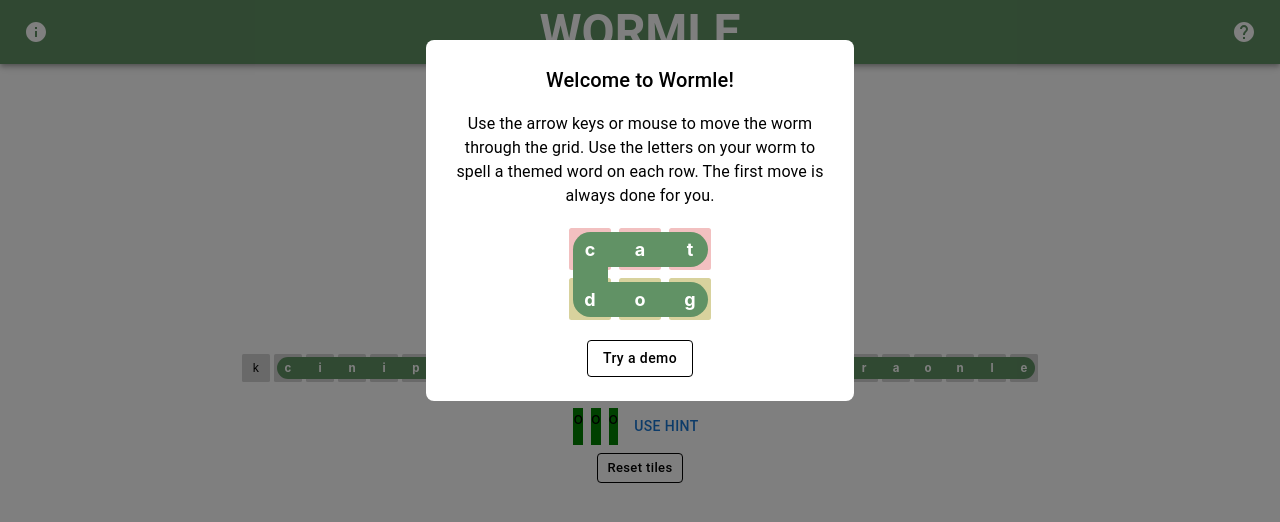
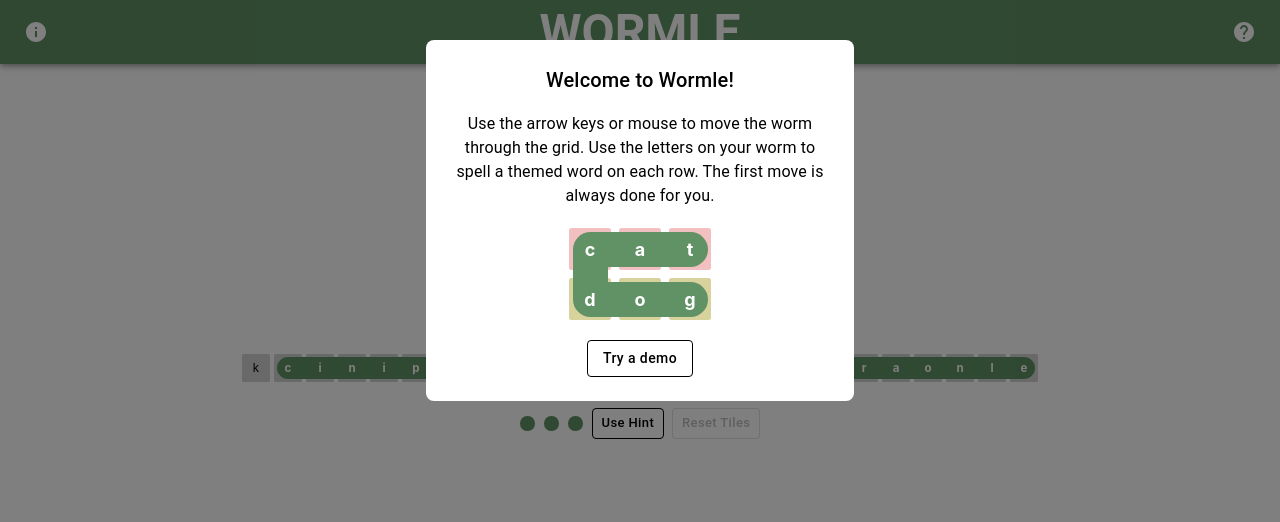
Before and after one commit to evarae/wormle, a React (Create React App) app: page / in a window 1280 px wide. Shown: the top 522 px of the page. Built offline with nearby package versions, Linux system fonts and the light colour scheme.

Commit message:
Make hints remaining look nicer, add hints used to statistic request

```diff
--- a/src/components/App.css
+++ b/src/components/App.css
@@ -46,17 +46,16 @@
   }
 }
 
-.center-button{
-  .MuiButton-root{
+.MuiButton-root.MuiButton-outlinedPrimary {
   text-transform: none;
   background-color: var(--secondary-color);
   color: black;
   border-color: black;
 }
-  .MuiButton-root:hover{
+
+.MuiButton-root.MuiButton-outlinedPrimary:hover {
   background-color: var(--secondary-color-dark);
   border-color: black;
-  }
 }
 
 .game-container {
--- a/src/components/App.tsx
+++ b/src/components/App.tsx
@@ -2,7 +2,11 @@
 import "./App.css";
 import Game from "./game/Game";
 import { GameState, GameWithDate } from "../types/types";
-import { getGameStateFromSetup, isGameOver } from "../helpers/GameEngine";
+import {
+  getGameStateFromSetup,
+  isGameOver,
+  NUMBER_OF_HINTS,
+} from "../helpers/GameEngine";
 import NavBar from "./navBar/NavBar";
 import { Button } from "@mui/material";
 import { demoData, getData } from "../gameData/data";
@@ -125,6 +129,7 @@
       moveCount: gameState.moveCount,
       streak: stats.currentStreak,
       secondsToComplete: Math.floor((Date.now() - startTime) / 1000),
+      hintsUsed: NUMBER_OF_HINTS - gameState.hintsRemaining,
     }).then((response) => {
       if (response.successful) {
         setPostRequest({
@@ -171,19 +176,8 @@
         />
       )}
       {gameState ? (
-        <div>
-          <div className="game-container">
-            <Game gameState={gameState} setGameState={setGameState} />
-          </div>
-          <div className="center-button">
-            <Button
-              variant="outlined"
-              size="small"
-              onClick={resetButtonOnClick}
-            >
-              {isDemo ? "Go to today's game" : "Reset tiles"}
-            </Button>
-          </div>
+        <div className="game-container">
+          <Game gameState={gameState} setGameState={setGameState} />
         </div>
       ) : (
         <></>
--- a/src/components/game/Game.css
+++ b/src/components/game/Game.css
@@ -1,3 +1,10 @@
+:root {
+    --hint-size: 16px;
+    --hint-inner-ratio: 0.9;
+    --hint-inner-used-ratio: 0.4;
+    --border-radius: 0.05;
+}
+
 .path-container{
     margin: 16px;
 }
@@ -7,12 +14,27 @@
     justify-content: center;
     gap: 8px;
     padding: 8px;
+    align-items: center;
 }
 
-.hint-used {
-    background-color: grey;
+.hint-indicator{
+    height: var(--hint-size);
+    width: var(--hint-size);
+    display: flex;
+    align-items: center;
+    justify-content: center;
+
+    .used {
+        height: calc(var(--hint-size)*var(--hint-inner-used-ratio));
+        width: calc(var(--hint-size)*var(--hint-inner-used-ratio));
+        background-color: var(--empty-tile-color);
+        border-radius: 50%
+    };
+
+    .unused {
+        height: calc(var(--hint-size)*var(--hint-inner-ratio));
+        width: calc(var(--hint-size)*var(--hint-inner-ratio));
+        background-color: var(--snake-color);
+        border-radius: 50%
+    };
 }
-
-.hint-unused {
-    background-color: green;
-}
--- a/src/components/game/Game.tsx
+++ b/src/components/game/Game.tsx
@@ -4,6 +4,7 @@
   Cardinal,
   isGameOver,
   NUMBER_OF_HINTS,
+  resetPath,
   tryMove,
   tryMoveInDirection,
   TrySetHint,
@@ -42,6 +43,10 @@
     }
 
     tryMove(props.gameState, props.setGameState, tile.coordinates);
+  }
+
+  function resetButtonOnClick() {
+    resetPath(props.gameState, props.setGameState);
   }
 
   useEffect(() => {
@@ -91,9 +96,17 @@
 
     for (let i = 1; i <= initialHints; i++) {
       if (i <= hintsUsed) {
-        hintElements.push(<div className="hint hint-used">.</div>);
+        hintElements.push(
+          <div className="hint-indicator used">
+            <div className="used" />
+          </div>
+        );
       } else {
-        hintElements.push(<div className="hint hint-unused">o</div>);
+        hintElements.push(
+          <div className="hint-indicator unused">
+            <div className="unused" />
+          </div>
+        );
       }
     }
     return hintElements;
@@ -113,8 +126,22 @@
       </div>
       <div className="hint-container">
         {hints}
-        <Button id={hintButtonId} onClick={useHintOnClick}>
+        <Button
+          variant="outlined"
+          size="small"
+          id={hintButtonId}
+          onClick={useHintOnClick}
+          disabled={props.gameState.hintsRemaining < 1}
+        >
           Use Hint
+        </Button>
+        <Button
+          variant="outlined"
+          size="small"
+          onClick={resetButtonOnClick}
+          disabled={props.gameState.path.length <= 1}
+        >
+          {"Reset Tiles"}
         </Button>
       </div>
     </div>
--- a/src/components/game/grid/Grid.css
+++ b/src/components/game/grid/Grid.css
@@ -260,3 +260,30 @@
     box-sizing: border-box;
     background-color: var(--empty-tile-color);
 }
+
+.hintTapIndicator{
+    background-color: white;
+    height: 32px;
+    width: 32px;
+    border-radius: 50%;
+    z-index: 2;
+    animation-name: pulse;
+    animation-duration: 1s;
+    animation-direction: alternate;
+    animation-iteration-count: infinite;
+    animation-timing-function: linear;
+}
+
+.hintTapIndicator.hidden {
+    background-color: transparent;
+}
+
+@keyframes pulse {
+    0% {
+        transform: scale(0.1,0.1)
+    }
+
+    100% {
+        transform: scale(0.2,0.2)
+    }
+}
--- a/src/components/game/grid/Grid.tsx
+++ b/src/components/game/grid/Grid.tsx
@@ -120,6 +120,7 @@
                 onClickCallback,
                 onMouseEnter,
                 onMouseLeave,
+                isHintTapIndicator: props.isChoosingHint,
                 ...mods,
               };
 
--- a/src/components/game/tiles/GridTile.tsx
+++ b/src/components/game/tiles/GridTile.tsx
@@ -1,4 +1,4 @@
-import React, { forwardRef } from "react";
+import React, { forwardRef, useMemo } from "react";
 import { TileType, Tile } from "../../../types/types";
 import "../grid/Grid.css";
 import { getClassFromTileType } from "../../../helpers/tileTypeHelper";
@@ -21,41 +21,11 @@
     }
   }
 
-  const snakeElement = (tileType: TileType, isPreview = false) => {
-    switch (tileType) {
-      case TileType.Empty:
-        return <></>;
-      case TileType.CornerNorthEast:
-      case TileType.CornerNorthWest:
-      case TileType.CornerSouthEast:
-      case TileType.CornerSouthWest:
-        return (
-          <div
-            className={`snake-head ${
-              isPreview ? "snake-preview" : ""
-            } ${getClassFromTileType(tileType)}`}
-          >
-            <div className="corner">
-              <div className="inner-corner" />
-            </div>
-          </div>
-        );
-      default:
-        return (
-          <div
-            className={`snake-head ${
-              isPreview ? "snake-preview" : ""
-            } ${getClassFromTileType(tileType)}`}
-          />
-        );
+  const getLetter = () => {
+    if (props.isHintPreview && props.tile.guess && !props.tile.hint) {
+      return "?";
     }
-  };
 
-  const letterDisplay = () => {
-    return <span className="tile-letter">{getLetter()}</span>;
-  };
-
-  const getLetter = () => {
     if (props.tile.guess) {
       return props.tile.guess;
     }
@@ -75,43 +45,70 @@
     return "";
   };
 
-  const previewSnake =
-    props.previewString && props.previewTileType ? (
-      snakeElement(props.previewTileType, true)
+  const letterDisplay = <span className="tile-letter">{getLetter()}</span>;
+
+  const previewSnake = useMemo(() => {
+    return props.previewString && props.previewTileType ? (
+      getSnakeElement(props.previewTileType, true)
     ) : (
       <></>
     );
+  }, [props.previewString, props.previewTileType]);
 
-  const isHintWrong =
-    (props.tile.guess && props.tile.value !== props.tile.guess) ||
-    (props.previewString && props.tile.value !== props.previewString);
-  const hint =
-    props.tile.hint || props.isHintPreview ? (
+  const guessSnake = useMemo(() => {
+    return props.tileType == TileType.Empty ? (
+      <></>
+    ) : (
+      getSnakeElement(props.tileType)
+    );
+  }, [props.tileType]);
+
+  const hint = useMemo(() => {
+    const isHintWrong =
+      (props.isHintPreview && props.tile.guess) ||
+      (props.tile.guess && props.tile.value !== props.tile.guess) ||
+      (props.previewString && props.tile.value !== props.previewString);
+    return props.tile.hint || props.isHintPreview ? (
       <div
         className={`snake-head hint snake-preview${
           isHintWrong ? " hint-wrong" : ""
         }`}
-      ></div>
+      />
     ) : (
       <></>
     );
+  }, [props.tile.hint, props.isHintPreview]);
 
-  const gridContent = (
-    <>
-      <div className="inner-square coloured-tile">{letterDisplay()}</div>
-      {previewSnake}
-      {props.tileType == TileType.Empty ? <></> : snakeElement(props.tileType)}
-      {hint}
-    </>
+  const tapIndicator = useMemo(() => {
+    const showHintTapIndicator =
+      props.isHintTapIndicator &&
+      !props.tile.hint &&
+      !props.previewString &&
+      !props.isHintPreview &&
+      !props.tile.guess;
+
+    return (
+      <div
+        className={`hintTapIndicator ${showHintTapIndicator ? "" : "hidden"}`}
+      />
+    );
+  }, [props.isHintPreview, props.tile.hint, props.isHintTapIndicator]);
+
+  const ariaLabel = useMemo(
+    () =>
+      `coordinate ${props.tile.coordinates.x + 1}, ${
+        props.tile.coordinates.y + 1
+      }, guess ${props.tile.guess ?? "none"}`,
+    [props.tile.guess]
   );
-
-  const ariaLabel = `coordinate ${props.tile.coordinates.x + 1}, ${
-    props.tile.coordinates.y + 1
-  }, guess ${props.tile.guess ?? "none"}`;
 
   return props.isReadOnly ? (
     <td aria-label={ariaLabel} className="tile">
-      {gridContent}
+      <div className="inner-square coloured-tile">{letterDisplay}</div>
+      {previewSnake}
+      {guessSnake}
+      {hint}
+      {tapIndicator}
     </td>
   ) : (
     <button
@@ -122,12 +119,46 @@
       onMouseEnter={onMouseEnter}
       onMouseLeave={onMouseLeave}
     >
-      {gridContent}
+      <div className="inner-square coloured-tile">{letterDisplay}</div>
+      {previewSnake}
+      {guessSnake}
+      {hint}
+      {tapIndicator}
     </button>
   );
 });
 
 GridTile.displayName = "GridTile";
+
+const getSnakeElement = (tileType: TileType, isPreview = false) => {
+  switch (tileType) {
+    case TileType.Empty:
+      return <></>;
+    case TileType.CornerNorthEast:
+    case TileType.CornerNorthWest:
+    case TileType.CornerSouthEast:
+    case TileType.CornerSouthWest:
+      return (
+        <div
+          className={`snake-head ${
+            isPreview ? "snake-preview" : ""
+          } ${getClassFromTileType(tileType)}`}
+        >
+          <div className="corner">
+            <div className="inner-corner" />
+          </div>
+        </div>
+      );
+    default:
+      return (
+        <div
+          className={`snake-head ${
+            isPreview ? "snake-preview" : ""
+          } ${getClassFromTileType(tileType)}`}
+        />
+      );
+  }
+};
 
 export type GridTileProps =
   | {
@@ -137,6 +168,7 @@
       previewString?: string;
       previewTileType?: TileType;
       isHintPreview?: boolean;
+      isHintTapIndicator?: boolean;
     }
   | {
       isReadOnly: false;
@@ -148,6 +180,7 @@
       previewString?: string;
       previewTileType?: TileType;
       isHintPreview?: boolean;
+      isHintTapIndicator?: boolean;
     };
 
 export default GridTile;
--- a/src/helpers/postStatistic.ts
+++ b/src/helpers/postStatistic.ts
@@ -42,7 +42,8 @@
     date: string,
 	moveCount: number,
 	streak: number,
-	secondsToComplete: number
+	secondsToComplete: number,
+    hintsUsed: number
 }
 
 export interface PostStatisticResponse {
```
Also changed, not shown: src/helpers/GameEngine.ts (+9 -3 lines). Lines whose indentation alone changed are shown as unchanged.
